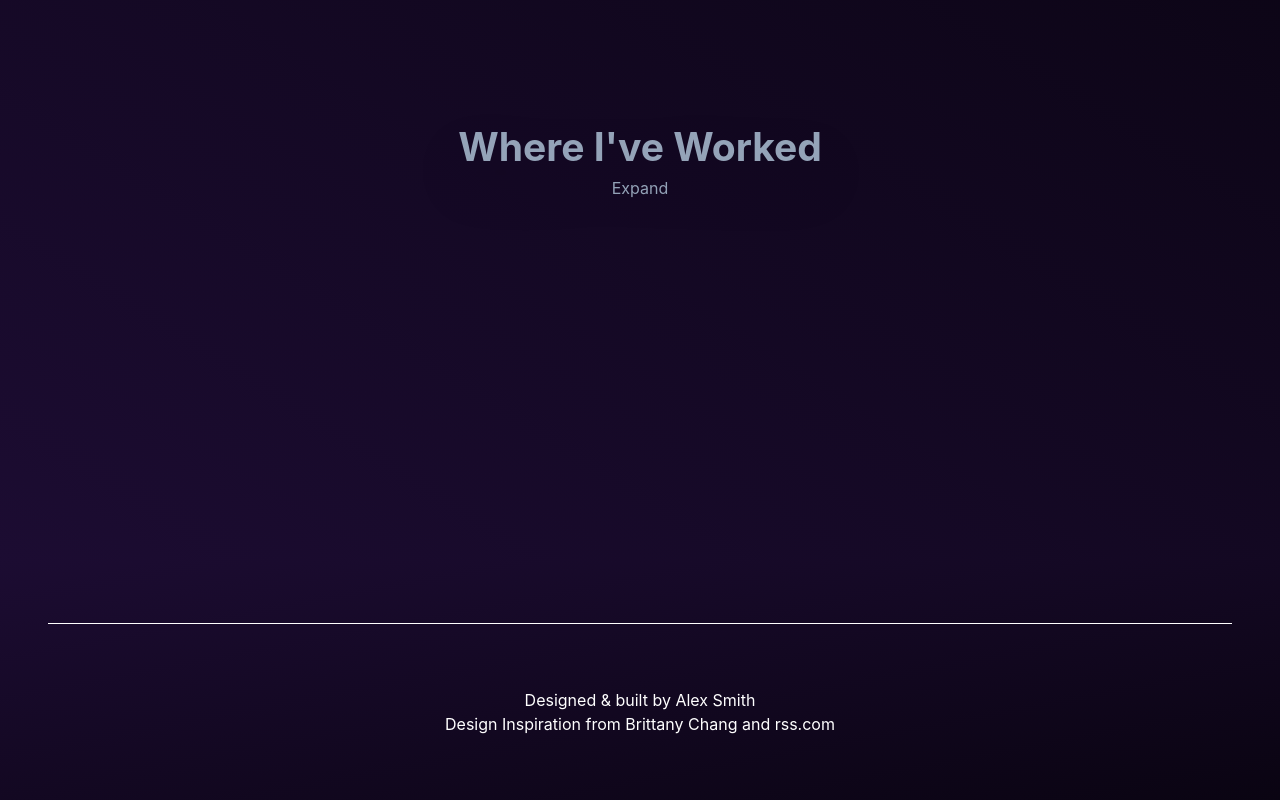
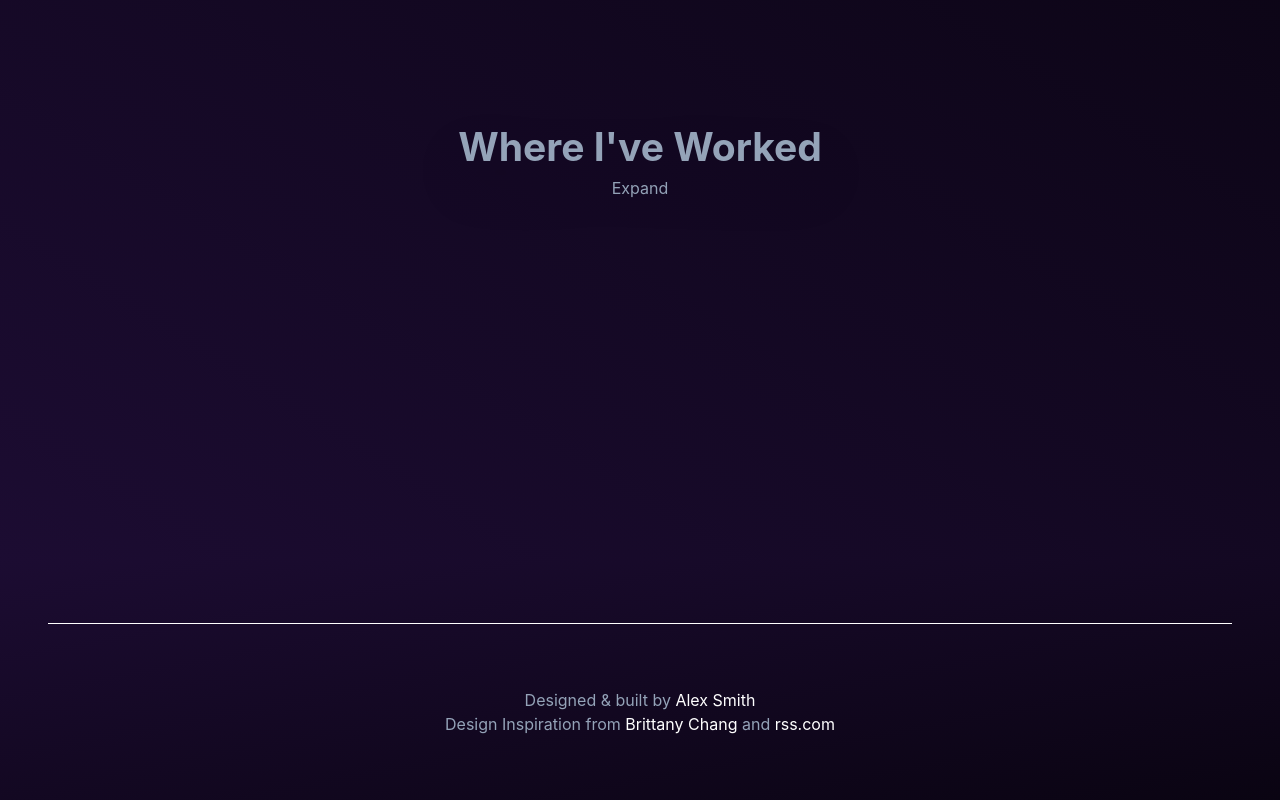
Before and after one commit to smithavt14/next-portfolio-site, a Next.js app: page / in a window 1280 px wide. Shown: the part 1841-2641 px from the top of the page. Built offline with nearby package versions, Linux system fonts and the light colour scheme.

Commit message:
Update desgin of footer

```diff
--- a/components/Footer.js
+++ b/components/Footer.js
@@ -2,8 +2,8 @@ function Footer() {
   return (
     <div className="py-16 px-12 w-screen text-midnight bg-gradient-to-br from-sky-100 to-sky-300 dark:text-white dark:from-midnight dark:to-deepnight">
       <div className="h-px w-full dark:bg-white bg-black mb-16" />
-      <p className="w-full text-center dark:text-white text-black">Designed & built by Alex Smith </p>
-      <p className="w-full text-center dark:text-white text-black">Design Inspiration from <a href="https://brittanychiang.com/">Brittany Chang</a> and <a href="https://rss.com/">rss.com</a></p>
+      <p className="w-full text-center dark:text-slate-400 text-black">Designed & built by <span className="font-bold dark:font-normal dark:text-white text-black">Alex Smith</span></p>
+      <p className="w-full text-center dark:text-slate-400 text-black">Design Inspiration from <a href="https://brittanychiang.com/" className="font-bold dark:font-normal dark:text-white text-black">Brittany Chang</a> and <a href="https://rss.com/" className="font-bold dark:font-normal dark:text-white text-black">rss.com</a></p>
     </div>
    );
 }
```
